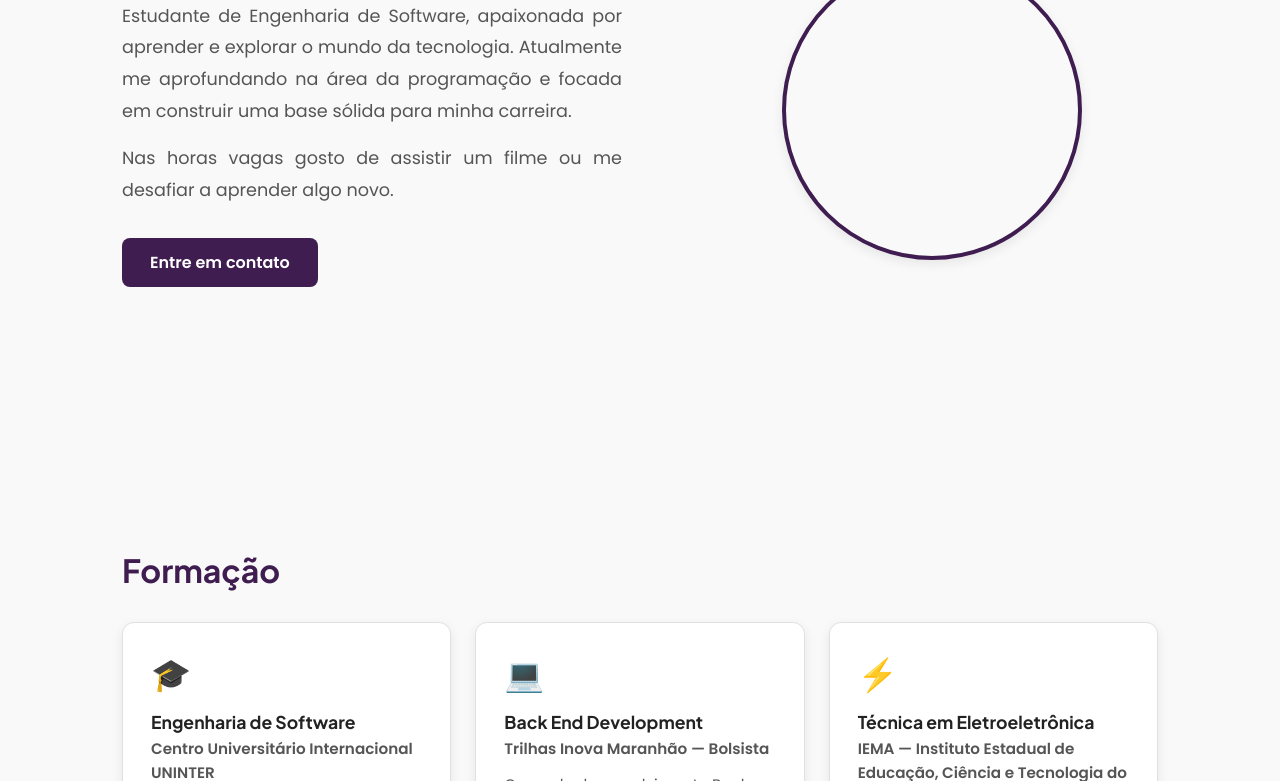
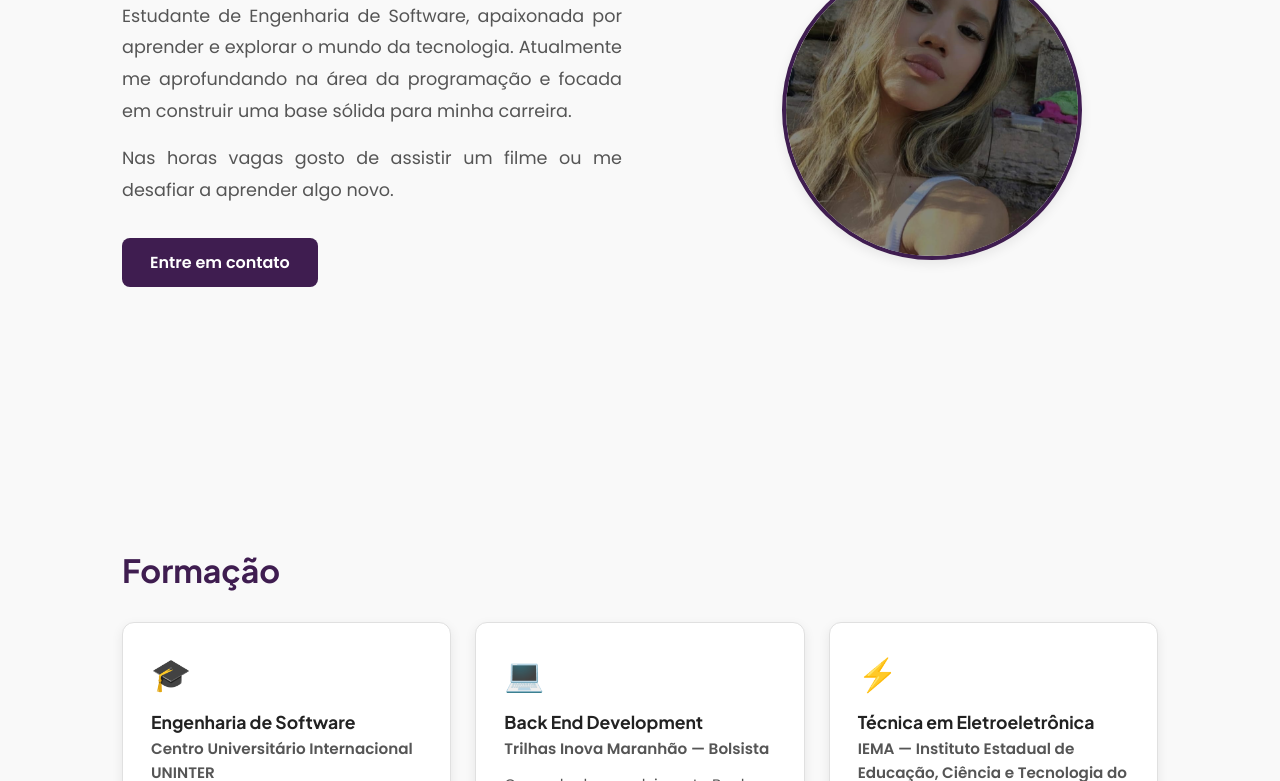
Before and after one commit to dannivzc/danniella-portfolio, a plain HTML site: page index.html in a window 1280 px wide. Shown: the part 319-1100 px from the top of the page. Drawn offline with Linux system fonts and the light colour scheme.

Commit message:
Update index.html

```diff
--- a/index.html
+++ b/index.html
@@ -52,7 +52,7 @@
           <a href="#contato" class="btn-primario">Entre em contato</a>
         </div>
         <!-- Foto de perfil -->
-        <img src="imagens/imagem.jpg" alt="Foto de Danniella Santos" class="foto-perfil">
+        <img src="imagem.jpg" alt="Foto de Danniella Santos" class="foto-perfil">
       </div>
     </section>
 
```
